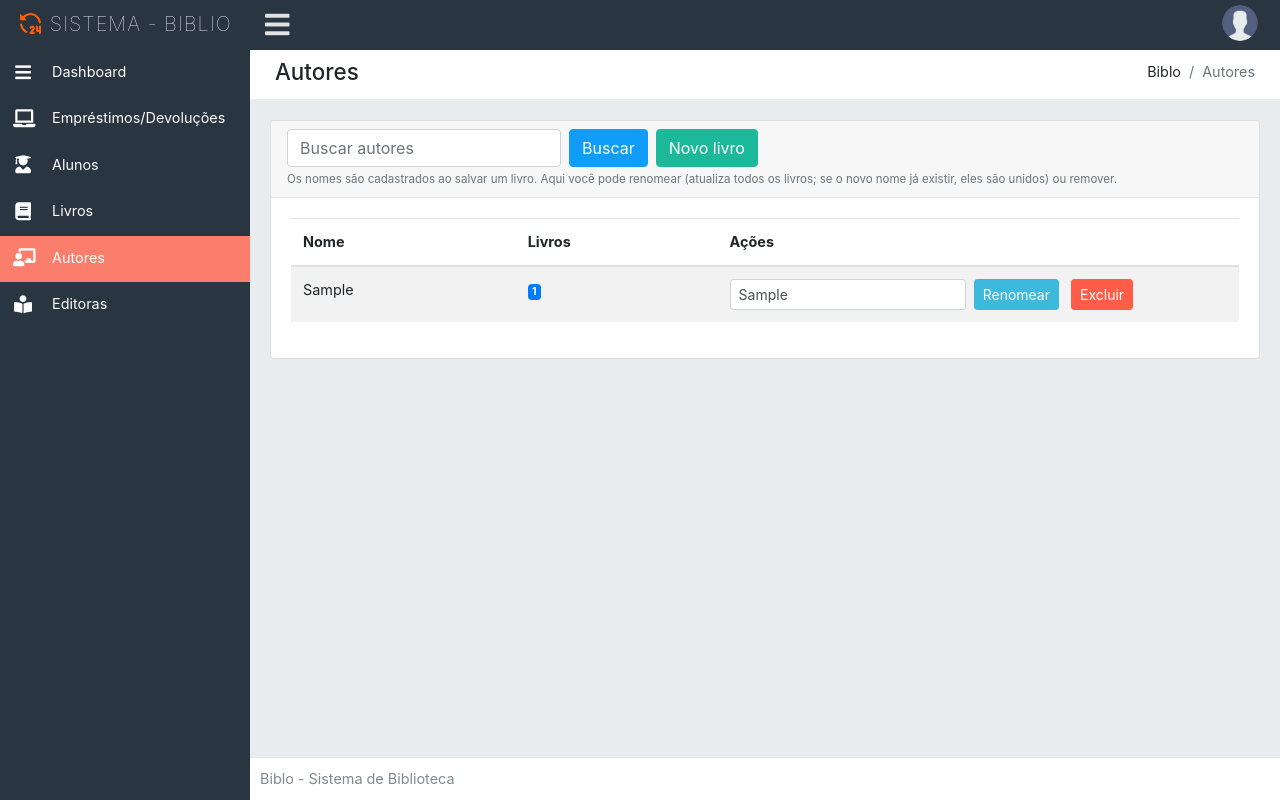
After one commit to rogeriogeu/biblo, a PHP site: page /painel/autores.php in a window 1280 px wide. The commit adds this page. Run offline with PHP 8.4, Linux system fonts and the light colour scheme; the visitor is signed in with stand-in values (Sample User, id 1); tables that the repository leaves empty hold one stand-in row (values such as "Sample post"); some libraries are stand-ins or nearby versions.

Commit message:
Menu Autores e Editoras: listar, renomear/unir e remover
Co-authored-by: Copilot App <223556219+Copilot@users.noreply.github.com>

```diff
--- /dev/null
+++ b/painel/autores.php
@@ -0,0 +1,5 @@
+<?php
+$campo = 'autor';
+$titulo = 'Autores';
+$arquivo = 'autores.php';
+require __DIR__ . '/lista_nomes.php';
--- /dev/null
+++ b/painel/editoras.php
@@ -0,0 +1,5 @@
+<?php
+$campo = 'editora';
+$titulo = 'Editoras';
+$arquivo = 'editoras.php';
+require __DIR__ . '/lista_nomes.php';
--- /dev/null
+++ b/painel/lista_nomes.php
@@ -0,0 +1,84 @@
+<?php
+// Tela compartilhada de autores/editoras. Espera $campo ('autor'|'editora'), $titulo e $arquivo definidos pelo chamador.
+require_once __DIR__ . '/funcoes.php';
+
+if (!in_array($campo, ['autor', 'editora'], true)) {
+    exit;
+}
+
+if ($_SERVER['REQUEST_METHOD'] === 'POST') {
+    csrf_check();
+    $acao = $_POST['acao'] ?? '';
+    $antigo = trim($_POST['antigo'] ?? '');
+
+    if ($antigo === '') {
+        flash('danger', 'Registro inválido.');
+    } elseif ($acao === 'renomear') {
+        $novo = trim(preg_replace('/\s+/u', ' ', $_POST['novo'] ?? ''));
+        if ($novo === '') {
+            flash('danger', 'Informe o novo nome.');
+        } else {
+            // Se já existe outro nome igual (sem diferenciar maiúsculas), une usando a grafia existente.
+            $existente = consultar("SELECT $campo AS v FROM livro WHERE $campo = ? AND BINARY $campo <> BINARY ? LIMIT 1", 'ss', [$novo, $antigo]);
+            $mesmo = strcasecmp($novo, $antigo) === 0;
+            $destino = (!$mesmo && $existente) ? $existente[0]['v'] : $novo;
+            $n = executar("UPDATE livro SET $campo = ? WHERE $campo = ?", 'ss', [$destino, $antigo]);
+            flash('success', ($destino !== $novo ? 'Unido ao nome já existente "' . $destino . '". ' : '') . "$n livro(s) atualizado(s).");
+        }
+    } elseif ($acao === 'excluir') {
+        $n = executar("UPDATE livro SET $campo = '' WHERE $campo = ?", 's', [$antigo]);
+        flash('success', "Removido de $n livro(s). Os livros foram mantidos, sem $campo.");
+    }
+    redirecionar($arquivo);
+}
+
+$q = trim($_GET['q'] ?? '');
+$itens = consultar(
+    "SELECT MIN($campo) AS nome, COUNT(*) AS total FROM livro WHERE $campo <> '' AND $campo LIKE ?
+     GROUP BY $campo ORDER BY nome",
+    's',
+    ['%' . $q . '%']
+);
+
+page_start($titulo);
+?>
+<div class="card mb-3">
+    <div class="card-header">
+        <form class="form-inline" method="GET">
+            <input type="text" name="q" class="form-control mr-2" placeholder="Buscar <?php echo e(strtolower($titulo)); ?>" value="<?php echo e($q); ?>">
+            <button class="btn btn-primary mr-2">Buscar</button>
+            <a href="livro_form.php" class="btn btn-success">Novo livro</a>
+        </form>
+        <small class="text-muted">Os nomes são cadastrados ao salvar um livro. Aqui você pode renomear (atualiza todos os livros; se o novo nome já existir, eles são unidos) ou remover.</small>
+    </div>
+    <div class="card-body table-responsive">
+        <table class="table table-striped">
+            <thead><tr><th>Nome</th><th>Livros</th><th style="width:55%">Ações</th></tr></thead>
+            <tbody>
+            <?php foreach ($itens as $i) { ?>
+                <tr>
+                    <td><?php echo e($i['nome']); ?></td>
+                    <td><a href="livros.php?q=<?php echo urlencode($i['nome']); ?>"><span class="badge badge-primary"><?php echo (int) $i['total']; ?></span></a></td>
+                    <td>
+                        <form method="POST" class="form-inline d-inline">
+                            <?php echo csrf_field(); ?>
+                            <input type="hidden" name="acao" value="renomear">
+                            <input type="hidden" name="antigo" value="<?php echo e($i['nome']); ?>">
+                            <input class="form-control form-control-sm mr-1" name="novo" required value="<?php echo e($i['nome']); ?>">
+                            <button class="btn btn-sm btn-info mr-2">Renomear</button>
+                        </form>
+                        <form method="POST" class="d-inline" onsubmit="return confirm('Remover &quot;<?php echo e(addslashes($i['nome'])); ?>&quot; de <?php echo (int) $i['total']; ?> livro(s)? Os livros não serão excluídos.');">
+                            <?php echo csrf_field(); ?>
+                            <input type="hidden" name="acao" value="excluir">
+                            <input type="hidden" name="antigo" value="<?php echo e($i['nome']); ?>">
+                            <button class="btn btn-sm btn-danger">Excluir</button>
+                        </form>
+                    </td>
+                </tr>
+            <?php } ?>
+            <?php if (!$itens) { ?><tr><td colspan="3" class="text-center">Nenhum registro encontrado.</td></tr><?php } ?>
+            </tbody>
+        </table>
+    </div>
+</div>
+<?php page_end(); ?>
--- a/painel/menu.php
+++ b/painel/menu.php
@@ -5,6 +5,8 @@ $itens = [
     ['emprestimos.php', 'emprestimo', 'fa fa-laptop', 'Empréstimos/Devoluções'],
     ['alunos.php', 'aluno', 'fas fa-user-graduate', 'Alunos'],
     ['livros.php', 'livro', 'fa fa-book', 'Livros'],
+    ['autores.php', 'autor', 'fas fa-chalkboard-teacher', 'Autores'],
+    ['editoras.php', 'editora', 'fas fa-book-reader', 'Editoras'],
 ];
 if (is_admin()) {
     $itens[] = ['usuarios.php', 'usuario', 'fa fa-users', 'Usuários'];
```
